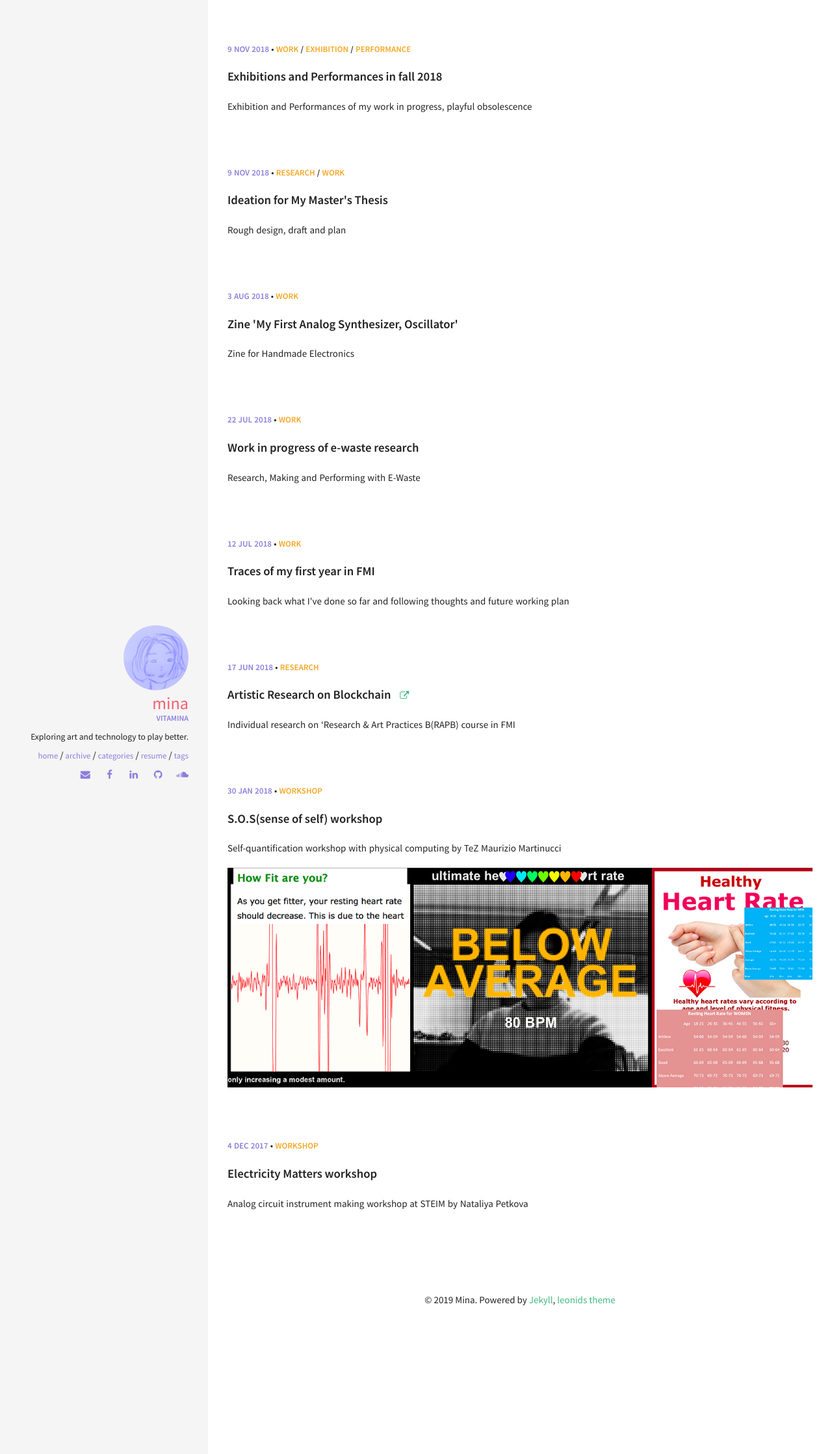
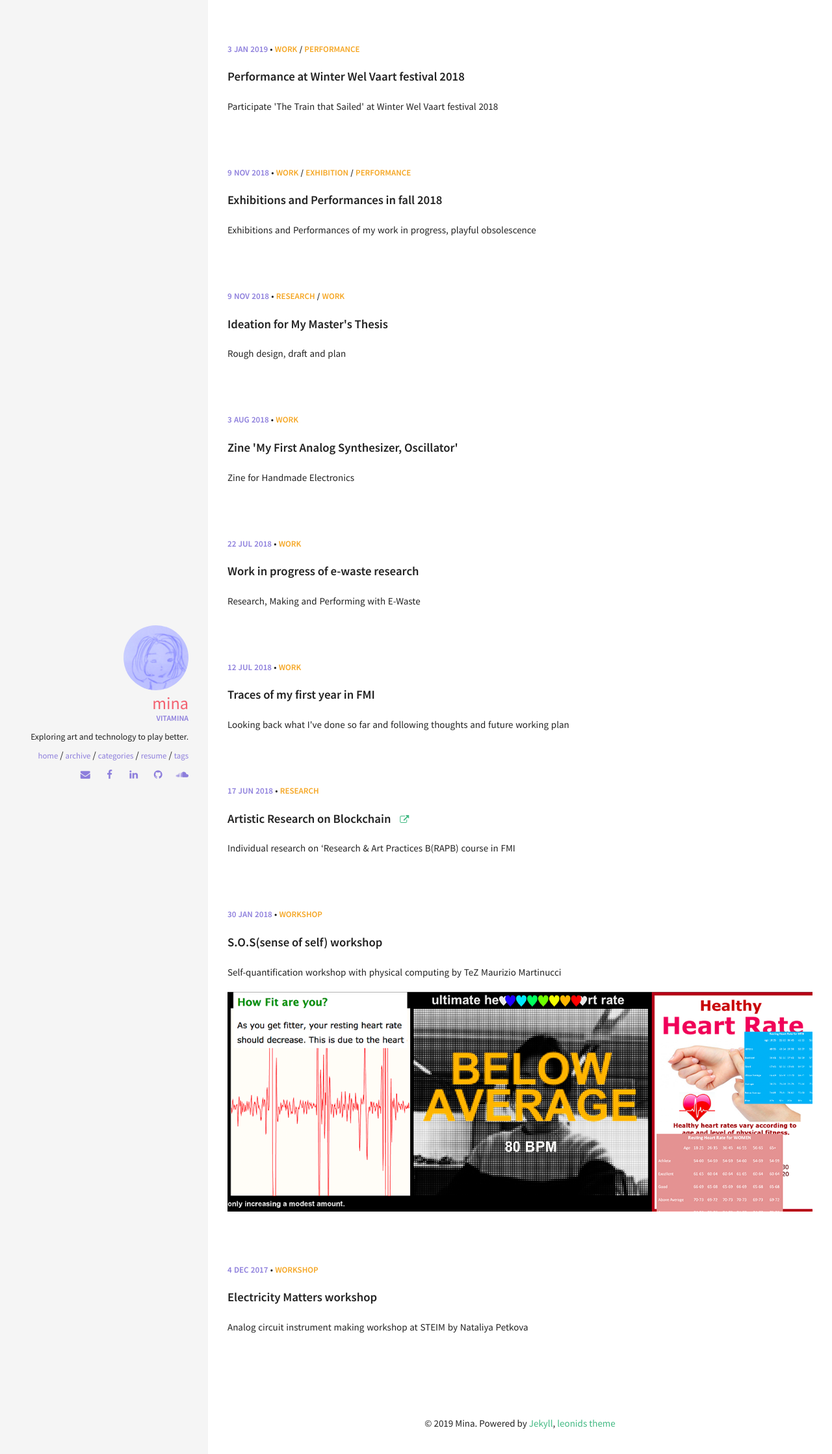
Before and after one commit to lucid2713/blog, a Jekyll site: the page built from index.html, in a window 1280 px wide. Shown: the top 2237 px of the page at 65% size. Built offline with Jekyll 4.4.1, drawn with Linux system fonts in a browser that asks for light colours.

Commit message:
new post

```diff
--- a/_posts/2018-11-09-exhibition-and-performance-on-November.md
+++ b/_posts/2018-11-09-exhibition-and-performance-on-November.md
@@ -1,7 +1,7 @@
 ---
 layout: post
 title: Exhibitions and Performances in fall 2018
-excerpt: "Exhibition and Performances of my work in progress, playful obsolescence"
+excerpt: "Exhibitions and Performances of my work in progress, playful obsolescence"
 tags: [E-waste, SIGN, TutTotTud, Fruit From the Forest, WORM, Unmake Lab]
 categories: [work, exhibition, performance]
 modified: 2019-01-02
@@ -17,7 +17,7 @@ I had 2 group exhibitions with my work in progress 'Playful Obsolescence' on Nov
 #### Exhibition Forking Room:Your Smart Neighborhood
 The Exhibition [Forking Room: Your Smart Neighborhood](http://ujeongguk.com/forking-room/) was held by [Unmake Lab](http://www.unmakelab.org/) as a research project. The theme of forking room is associated with today's society, technology and art. This year's forking room consisted of exhibition, talk, lecture and workshop. I participated the exhibition as one of artists with the video documentation of my e-waste instrument.
 <br><br>
-![forking room poster]({{site.url}}/img/forkingroom_footage.png){: height="400px"}
+![forking room footage]({{site.url}}/img/forkingroom_footage.png){: height="400px"}
 <br>
 photos by Unmake Lab
 <br>
--- /dev/null
+++ b/_posts/2019-01-03-performance-at-winterwelvaart2018.md
@@ -0,0 +1,34 @@
+---
+layout: post
+title: Performance at Winter Wel Vaart festival 2018
+excerpt: "Participate 'The Train that Sailed' at Winter Wel Vaart festival 2018"
+tags: [Winter Wel Vaart, NAIP]
+categories: [work, performance]
+
+---
+
+## Performance 'Ritual for the Digital World' during Winter Wel Vaart(winter solstice) festival
+
+
+I had participated experimental sound concert [The Train that Sailed](https://www.facebook.com/events/2005759042834091/), organized by [NAIP](https://www.hanze.nl/eng/education/art/prince-claus-conservatoire/programmes/master-of-music/new-audiences-innovative-practice)(New Audiences and Innovative Practice Master) program of Prins Claus Conservatoire, during [Winter Wel Vaart](https://www.winterwelvaart.nl/) festival on 21st of December, 2018.
+<br>
+This concert was taken place inside a unique theatre boat, *Theatreskip Bald'r*.
+<br><br>
+![performance at winter wel vaart festival 2018]({{site.url}}/img/winterwelvaart2018.jpg){: height="500px"}
+<br>
+Winter Wel Vaart is a vibrant annual festival in Groningen, Netherlands, celebrating winter solstice, with lots of concerts on boats, events and markets along the city center's canal.
+<br>
+Thankfully, I got offer from NAIP people to join their concert 'The Train that Sailed'. Thus Carmen, a colleague of mine in MADtech, and I participated together with some visuals, installation and performance. Carmen did VJing during the whole concerts for almost 4 hours, and I helped her with some installation and programming. Besides, I made my own piece for the festival, which is 'Ritual for the Digital World', using MaxMSP and game controller.
+<br><br>
+The theme of the concert *The Train that Sailed* was 'Ritual for winter solstice'. NAIP students made various music pieces and had live performances. All the participants including myself have different cultural backgrounds and came to Groningen from all over the world. So when we had meetings for ideation, I could hear lots of different pagans or ritualistic events about winter solstice being done all around the world. And what interests me was, at this moment we can easily see and find these various rituals via internet and digital media(e.g. youtube).
+<br>
+So I wanted to suggest a new way of ritual in this digital era by enjoying(playing and manipulating) exotic cultural rituals dug from digital media. And the way of ceremony could be done by digital media - game controller - as well. By traversing borders, mixing and messing all the video and audio clips of winter solstice rituals around the world, this new ritual could seem like not only celebrating the solstice but also playing a game of children of digital generation.
+<br><br>
+<p align="center">
+<iframe width="560" height="315" src="https://www.youtube.com/embed/PJGRLJpF0eU" frameborder="0" allow="accelerometer; autoplay; encrypted-media; gyroscope; picture-in-picture" allowfullscreen></iframe>
+<br>
+A short footage of beginning of the performance
+</p>
+Carmen helpled me performing, Lucija Gregov and Anna Jónsdóttir helped making sound clips.
+
+<br><br>
```
Also changed, not shown: 1 other file.
